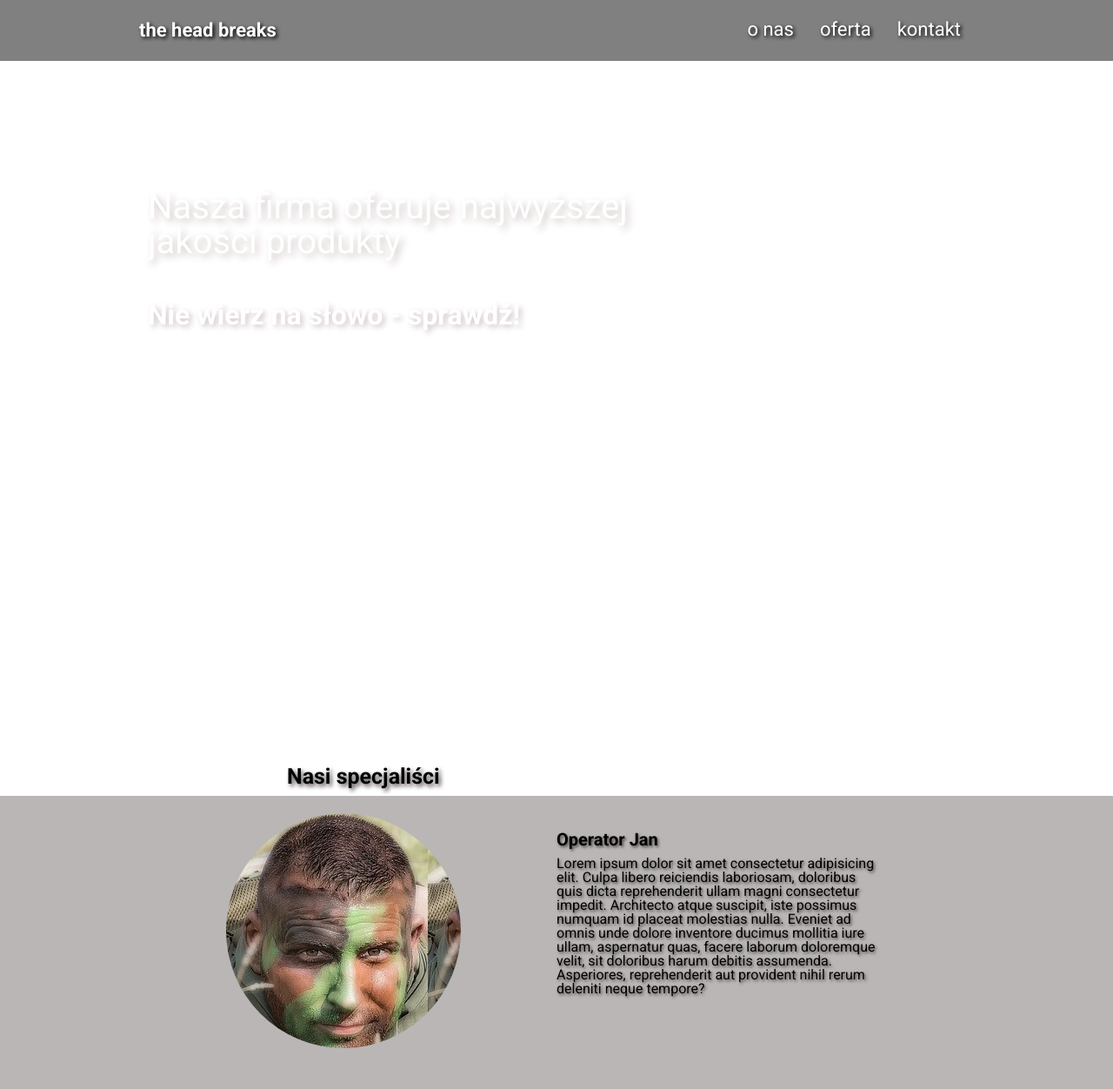
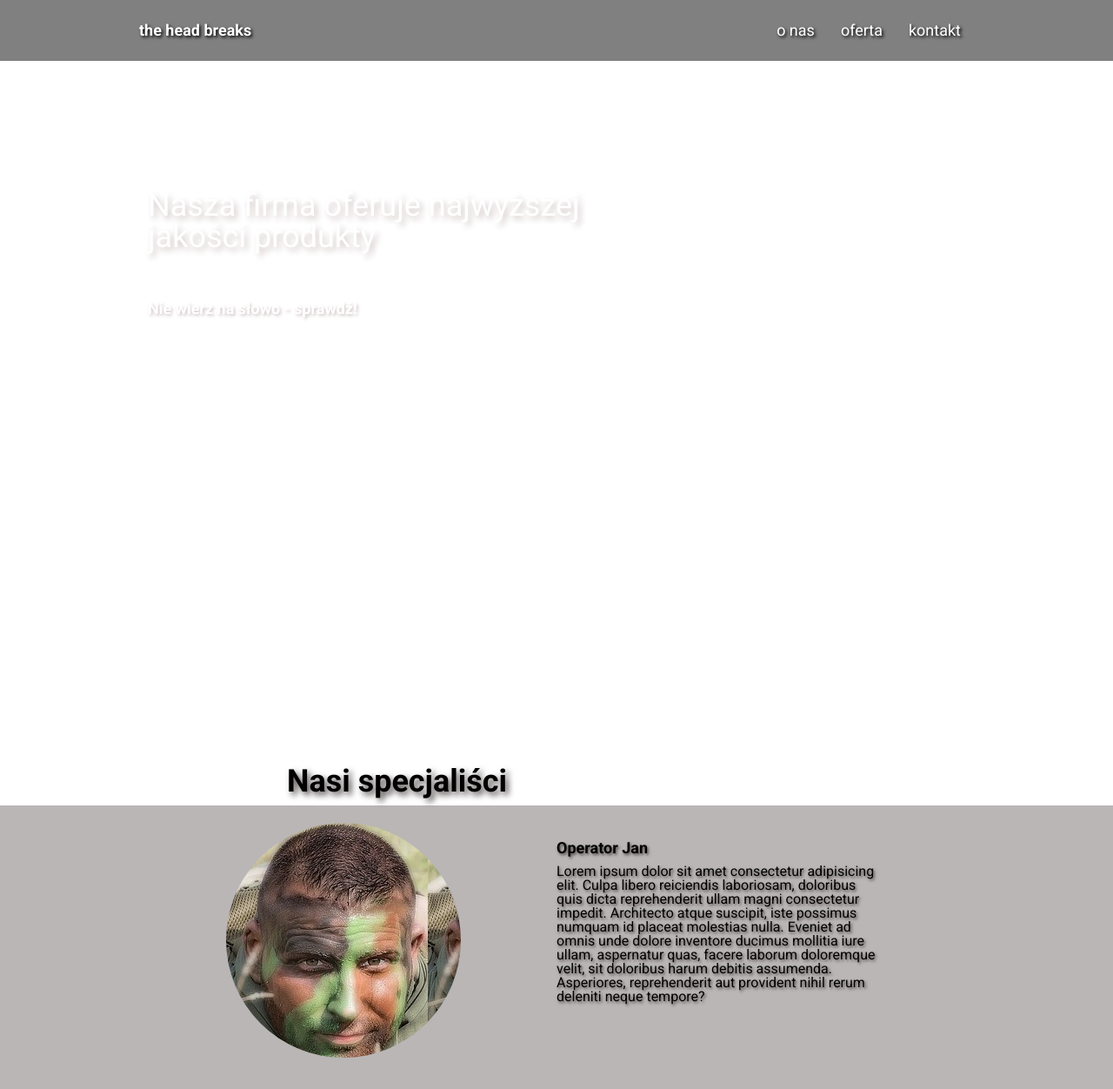
Before and after one commit to maciekjar022/Projekt-1, a plain HTML site: page index.html in a window 1280 px wide. Shown: the top 1252 px of the page at 87% size. Drawn offline with Linux system fonts and the light colour scheme.

Commit message:
Add files via upload

```diff
--- a/style.css
+++ b/style.css
@@ -35,7 +35,7 @@ body {
   text-align: center;
   padding: 15px;
   text-decoration: none;
-  font-size: 22px;
+  font-size: 18px;
   color: #ffffff;
   text-shadow: #000000 0.1em 0.1em 0.2em;
 }
@@ -44,7 +44,7 @@ body {
   justify-content: flex-start;
   text-decoration: none;
   text-shadow: #000000 0.1em 0.1em 0.2em;
-  font-size: 22px;
+  font-size: 18px;
   font-weight: bold;
   color: #ffffff;
 }
@@ -69,7 +69,7 @@ body {
 
 .header .heading {
   position: absolute;
-  font-size: 40px;
+  font-size: 36px;
   text-shadow: #d1c5c5 0.1em 0.1em 0.2em;
   color: #ffff;
   padding: 10px 10px;
@@ -79,7 +79,7 @@ body {
 
 .header p {
   position: absolute;
-  font-size: 32px;
+  font-size: 18px;
   font-weight: bold;
   text-shadow: #d1c5c5 0.1em 0.1em 0.2em;
   color: #ffff;
@@ -107,7 +107,7 @@ body {
 }
 
 h2 {
-  font-size: 25px;
+  font-size: 36px;
   font-weight: bold;
   text-shadow: #514a4a 0.1em 0.1em 0.2em;
   padding: 10px 10px;
@@ -128,7 +128,7 @@ h2 {
 }
 
 .container h3 {
-  font-size: 20px;
+  font-size: 18px;
   font-weight: bold;
   margin: 10px auto;
 }
@@ -180,6 +180,17 @@ h2 {
   text-shadow: #514a4a 0.1em 0.1em 0.2em;
 }
 
+.baner {
+  height: 100px;
+  color: #798f8b;
+  padding-top: 100px;
+  padding-left: 400px;
+  font-size: 36px;
+  font-weight: bold;
+  text-shadow: #514a4a 0.1em 0.1em 0.2em;
+  background-color: #253332;
+}
+
 .containerU {
   display: grid;
   grid-template-columns: auto auto auto;
@@ -222,17 +233,6 @@ h2 {
   text-align: center;
 }
 
-.baner {
-  height: 100px;
-  color: #798f8b;
-  padding-top: 100px;
-  padding-left: 400px;
-  font-size: 30px;
-  font-weight: bold;
-  text-shadow: #514a4a 0.1em 0.1em 0.2em;
-  background-color: #253332;
-}
-
 .footer {
   display: flex;
   width: 100%;
@@ -251,7 +251,7 @@ h2 {
 }
 
 .footer .container p {
-  font-size: 20px;
+  font-size: 18px;
   color: #ffff;
 }
 
```
